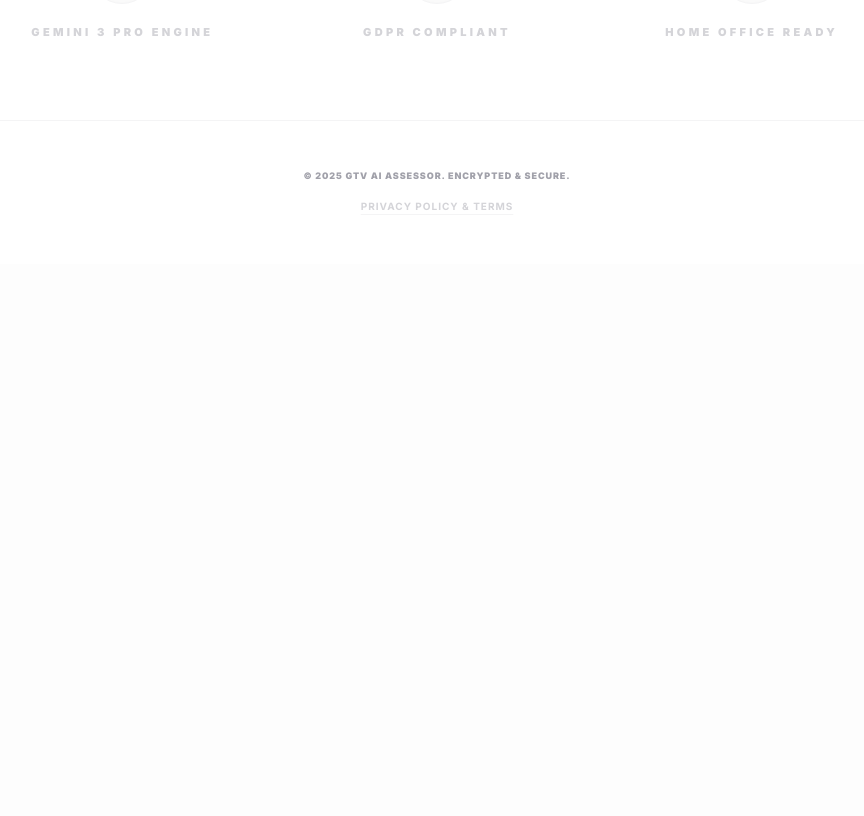
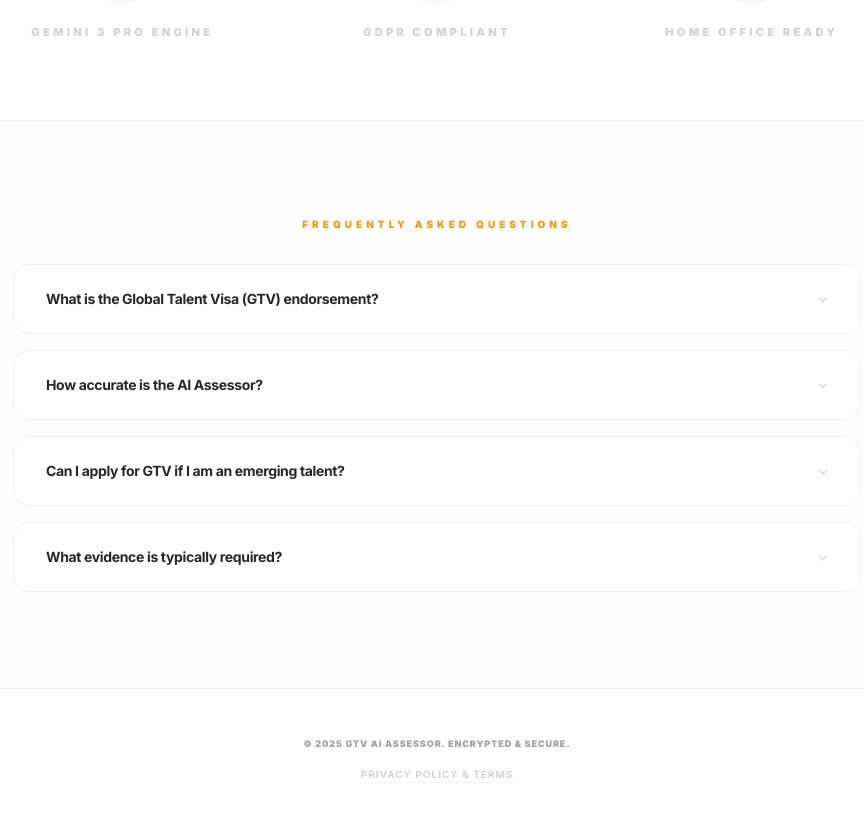
Before and after one commit to skyuu2025-stack/GTV-ANALYST, a React (Vite) app: page / in a window 1280 px wide. Shown: the part 960-1776 px from the top of the page, without its empty margins (203-1067 px from the left). Before the commit the page ends 1224 px from the top, so only its background shows below. Built offline with nearby package versions, Linux system fonts and the light colour scheme; a web font is replaced by a local one.

Commit message:
feat: Add FAQ section and update SEO metadata
Integrates a new FAQ component into the landing page to address common user queries. Also enhances SEO by refining page descriptions, keywords, and Open Graph tags for better search engine visibility and social media sharing.

```diff
--- a/App.tsx
+++ b/App.tsx
@@ -8,6 +8,7 @@ import LoadingState from './components/LoadingState.tsx';
 import PaymentModal from './components/PaymentModal.tsx';
 import ResultsDashboard from './components/ResultsDashboard.tsx';
 import PrivacyPolicy from './components/PrivacyPolicy.tsx';
+import FAQ from './components/FAQ.tsx';
 
 const App: React.FC = () => {
   const [step, setStep] = useState<AppStep>(AppStep.LANDING);
@@ -116,7 +117,12 @@ const App: React.FC = () => {
       </header>
 
       <main className="flex-grow pb-[var(--sab)]">
-        {step === AppStep.LANDING && <Hero onStart={() => setStep(AppStep.FORM)} />}
+        {step === AppStep.LANDING && (
+          <>
+            <Hero onStart={() => setStep(AppStep.FORM)} />
+            <FAQ />
+          </>
+        )}
         {step === AppStep.FORM && <AssessmentForm onSubmit={handleFormSubmit} error={error} />}
         {step === AppStep.ANALYZING && <LoadingState />}
         {(step === AppStep.RESULTS_FREE || step === AppStep.RESULTS_PREMIUM) && analysisResult && assessmentData && (
@@ -146,12 +152,14 @@ const App: React.FC = () => {
           <p className="text-[9px] text-zinc-400 font-black tracking-widest uppercase">
             &copy; {new Date().getFullYear()} GTV AI ASSESSOR. ENCRYPTED & SECURE.
           </p>
+          <div className="flex justify-center gap-6">
             <button
               onClick={() => setShowPrivacy(true)}
               className="text-[10px] text-zinc-300 font-bold uppercase tracking-widest hover:text-zinc-900 transition-colors underline underline-offset-4 decoration-zinc-100"
             >
               Privacy Policy & Terms
             </button>
+          </div>
         </div>
       </footer>
 
--- /dev/null
+++ b/components/FAQ.tsx
@@ -0,0 +1,53 @@
+
+import React, { useState } from 'react';
+
+const FAQ: React.FC = () => {
+  const faqs = [
+    {
+      q: "What is the Global Talent Visa (GTV) endorsement?",
+      a: "The endorsement is the first stage of the GTV application where a designated body (like Tech Nation or Arts Council England) reviews your achievements and confirms you are a leader or potential leader in your field."
+    },
+    {
+      q: "How accurate is the AI Assessor?",
+      a: "Our AI model is trained on the latest official UK Home Office guidelines and Tech Nation digital visa criteria. While it provides high-fidelity analysis based on professional logic, it is an assessment tool and not a legal guarantee."
+    },
+    {
+      q: "Can I apply for GTV if I am an emerging talent?",
+      a: "Yes, the GTV has two routes: 'Exceptional Talent' for established leaders and 'Exceptional Promise' for emerging stars with less than 5 years of professional experience."
+    },
+    {
+      q: "What evidence is typically required?",
+      a: "Common evidence includes high-profile media coverage, international awards, letters of recommendation from industry experts, and proof of commercial or artistic impact."
+    }
+  ];
+
+  const [openIndex, setOpenIndex] = useState<number | null>(null);
+
+  return (
+    <section className="max-w-4xl mx-auto py-24 px-6 border-t border-zinc-100">
+      <h3 className="text-[10px] font-black text-amber-500 uppercase tracking-[0.4em] mb-8 text-center">Frequently Asked Questions</h3>
+      <div className="space-y-4">
+        {faqs.map((faq, i) => (
+          <div key={i} className="border border-zinc-100 rounded-2xl overflow-hidden bg-white hover:border-amber-100 transition-colors">
+            <button
+              onClick={() => setOpenIndex(openIndex === i ? null : i)}
+              className="w-full px-8 py-6 text-left flex justify-between items-center group"
+            >
+              <span className="text-sm font-bold text-zinc-800 tracking-tight group-hover:text-zinc-900 transition-colors">{faq.q}</span>
+              <i className={`fas fa-chevron-down text-[10px] text-zinc-300 transition-transform ${openIndex === i ? 'rotate-180' : ''}`}></i>
+            </button>
+            {openIndex === i && (
+              <div className="px-8 pb-8 animate-fade-in">
+                <p className="text-zinc-500 text-sm leading-relaxed font-medium italic">
+                  {faq.a}
+                </p>
+              </div>
+            )}
+          </div>
+        ))}
+      </div>
+    </section>
+  );
+};
+
+export default FAQ;
--- a/index.html
+++ b/index.html
@@ -10,8 +10,8 @@
 
     <!-- 核心 SEO 标签 -->
     <title>GTV AI Assessor | UK Global Talent Visa Eligibility & Tech Nation Checker</title>
-    <meta name="description" content="Check your UK Global Talent Visa eligibility in 2 minutes. Get professional AI-powered assessment for Tech Nation, Arts Council, and Royal Academy endorsements. Trusted GTV roadmap for fashion, tech, and arts.">
-    <meta name="keywords" content="Global Talent Visa UK, Tech Nation Visa, Arts Council England Endorsement, GTV Eligibility Checker, UK Visa AI Assessor, Fashion Design Visa UK">
+    <meta name="description" content="Get a professional UK Global Talent Visa eligibility assessment. AI-powered roadmap for Tech Nation, Arts Council, and Royal Academy endorsements. Trusted by fashion, tech, and arts professionals.">
+    <meta name="keywords" content="Global Talent Visa UK, Tech Nation Visa, Arts Council England Endorsement, GTV Eligibility Checker, UK Visa AI Assessor, Fashion Design Visa UK, Exceptional Talent Visa UK">
     <link rel="canonical" href="https://gtvassessor.com" />
     <meta name="robots" content="index, follow">
 
@@ -19,22 +19,17 @@
     <meta property="og:type" content="website">
     <meta property="og:url" content="https://gtvassessor.com">
     <meta property="og:title" content="GTV AI Assessor | UK Global Talent Visa Success Roadmap">
-    <meta property="og:description" content="Professional Global Talent Visa assessment powered by Gemini AI. Get your success probability score instantly.">
+    <meta property="og:description" content="Professional Global Talent Visa assessment powered by Gemini 3 Pro AI. Get your success probability score instantly.">
     <meta property="og:image" content="https://gtvassessor.com/og-image.jpg">
 
-    <!-- Twitter Cards -->
-    <meta name="twitter:card" content="summary_large_image">
-    <meta name="twitter:title" content="UK Global Talent Visa AI Assessor">
-    <meta name="twitter:description" content="Analyze your GTV profile with our expert AI engine.">
-    <meta name="twitter:image" content="https://gtvassessor.com/og-image.jpg">
-
-    <!-- 结构化数据 (JSON-LD) -->
+    <!-- 结构化数据 (JSON-LD) - 软件 + FAQ -->
     <script type="application/ld+json">
+    [
       {
         "@context": "https://schema.org",
         "@type": "SoftwareApplication",
         "name": "GTV AI Assessor",
-      "operatingSystem": "Web, iOS, Android",
+        "operatingSystem": "Web",
         "applicationCategory": "BusinessApplication",
         "offers": {
           "@type": "Offer",
@@ -45,9 +40,31 @@
           "@type": "AggregateRating",
           "ratingValue": "4.9",
           "ratingCount": "1240"
+        }
       },
-      "description": "AI-powered assessment tool for the UK Global Talent Visa endorsement process."
+      {
+        "@context": "https://schema.org",
+        "@type": "FAQPage",
+        "mainEntity": [
+          {
+            "@type": "Question",
+            "name": "What is the UK Global Talent Visa?",
+            "acceptedAnswer": {
+              "@type": "Answer",
+              "text": "The UK Global Talent Visa is a route for exceptionally talented or promising individuals in fields like technology, arts, and science to live and work in the UK without a job sponsor."
             }
+          },
+          {
+            "@type": "Question",
+            "name": "How does the AI GTV Assessor work?",
+            "acceptedAnswer": {
+              "@type": "Answer",
+              "text": "Our AI uses the latest Home Office and Tech Nation guidance to analyze your professional background and evidence, providing a success probability score."
+            }
+          }
+        ]
+      }
+    ]
     </script>
 
     <script src="https://cdn.tailwindcss.com"></script>
```
Lines whose indentation alone changed are shown as unchanged.
